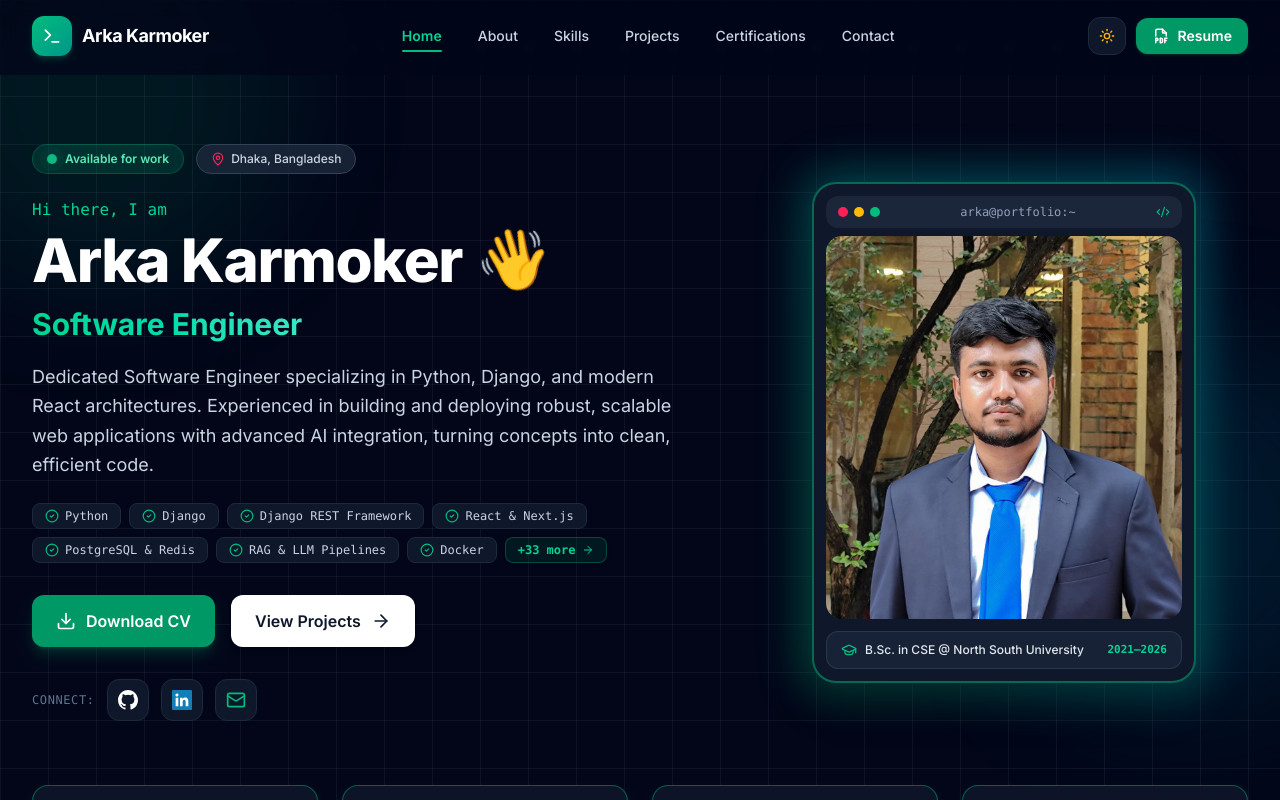
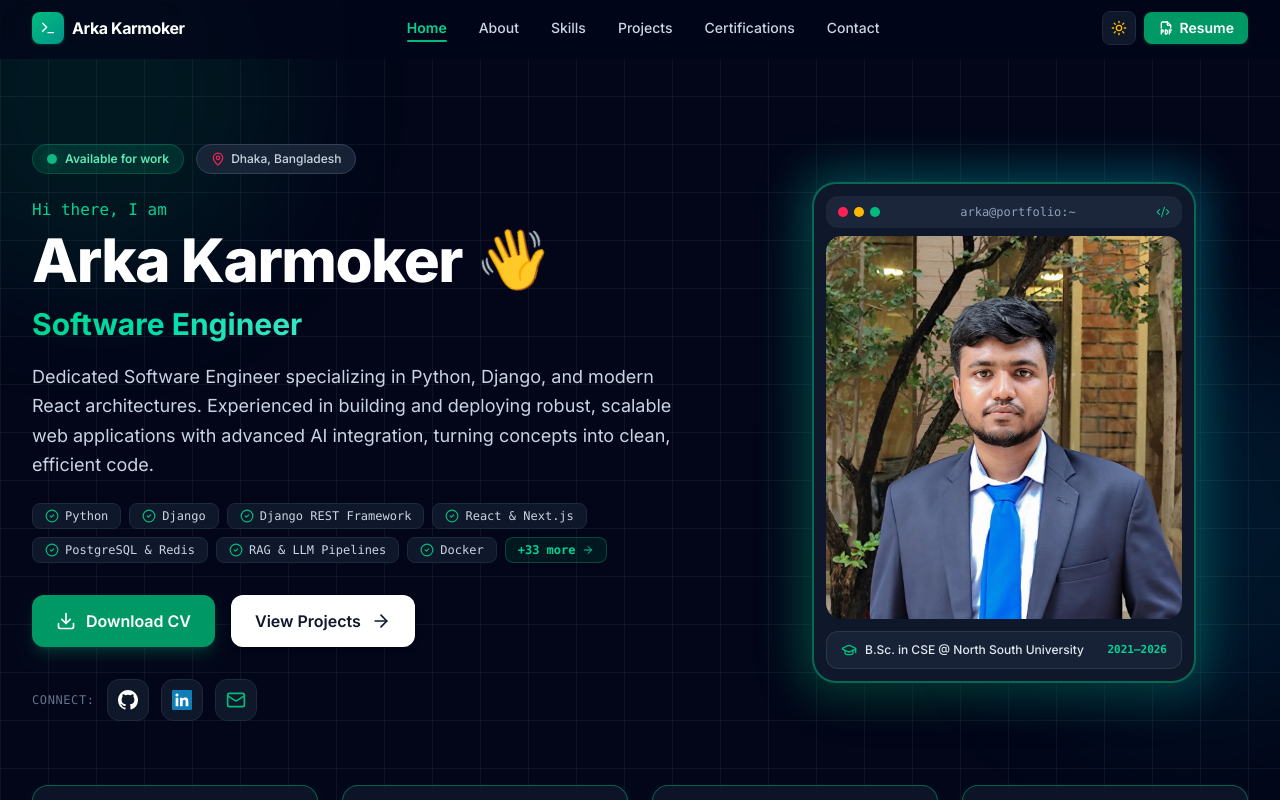
Before and after one commit to ArkaKarmoker/react-portfolio-website, a React (Vite) app: page / in a window 1280 px wide. Shown: the top 800 px of the page. Built offline with nearby package versions, Linux system fonts and the light colour scheme.

Commit message:
style(navbar): scale down brand logo and tighten navbar height to 56px

```diff
--- a/src/components/Navbar.jsx
+++ b/src/components/Navbar.jsx
@@ -74,19 +74,19 @@ const Navbar = ({ activeSection, setActiveSection, darkMode, toggleDarkMode }) =
       }`}
     >
       <nav
-        className="max-w-7xl mx-auto px-4 sm:px-6 lg:px-8 h-18 flex items-center justify-between gap-4"
+        className="max-w-7xl mx-auto px-4 sm:px-6 lg:px-8 h-14 flex items-center justify-between gap-4"
         aria-label="Main Navigation"
       >
         {/* Brand / Logo */}
         <a
           href="/"
           onClick={() => handleNavClick('home')}
-          className="flex items-center gap-2.5 group focus:outline-none shrink-0"
+          className="flex items-center gap-2 group focus:outline-none shrink-0"
         >
-          <span className="w-10 h-10 shrink-0 rounded-xl bg-gradient-to-br from-emerald-500 to-teal-600 flex items-center justify-center text-white shadow-md shadow-emerald-500/20 group-hover:scale-105 transition-transform">
-            <Terminal className="w-5 h-5" />
+          <span className="w-8 h-8 shrink-0 rounded-lg bg-gradient-to-br from-emerald-500 to-teal-600 flex items-center justify-center text-white shadow-sm shadow-emerald-500/20 group-hover:scale-105 transition-transform">
+            <Terminal className="w-4 h-4" />
           </span>
-          <span className="text-lg font-bold tracking-tight whitespace-nowrap text-slate-900 dark:text-white group-hover:text-emerald-600 dark:group-hover:text-emerald-400 transition-colors">
+          <span className="text-base font-bold tracking-tight whitespace-nowrap text-slate-900 dark:text-white group-hover:text-emerald-600 dark:group-hover:text-emerald-400 transition-colors">
             {personalInfo.name}
           </span>
         </a>
@@ -101,7 +101,7 @@ const Navbar = ({ activeSection, setActiveSection, darkMode, toggleDarkMode }) =
                   href={item.href}
                   onClick={() => handleNavClick(item.id)}
                   aria-current={isActive ? 'page' : undefined}
-                  className={`relative inline-flex items-center whitespace-nowrap px-3.5 py-2 rounded-lg text-sm font-medium transition-all duration-200 ${
+                  className={`relative inline-flex items-center whitespace-nowrap px-3 py-1.5 rounded-lg text-sm font-medium transition-all duration-200 ${
                     isActive
                       ? 'text-emerald-600 dark:text-emerald-400 font-semibold'
                       : 'text-slate-600 dark:text-slate-300 hover:text-slate-900 dark:hover:text-white hover:bg-slate-100 dark:hover:bg-slate-800/60'
@@ -109,7 +109,7 @@ const Navbar = ({ activeSection, setActiveSection, darkMode, toggleDarkMode }) =
                 >
                   {item.label}
                   {isActive && (
-                    <span className="absolute bottom-0.5 left-3.5 right-3.5 h-0.5 bg-emerald-500 rounded-full" />
+                    <span className="absolute bottom-0.5 left-3 right-3 h-0.5 bg-emerald-500 rounded-full" />
                   )}
                 </a>
               </li>
@@ -118,13 +118,13 @@ const Navbar = ({ activeSection, setActiveSection, darkMode, toggleDarkMode }) =
         </ul>
 
         {/* Right Controls: Theme Toggle, Resume CTA, Mobile Hamburger */}
-        <div className="flex items-center gap-2.5 shrink-0">
+        <div className="flex items-center gap-2 shrink-0">
           <button
             type="button"
             onClick={toggleDarkMode}
             aria-label={darkMode ? 'Switch to light mode' : 'Switch to dark mode'}
             title={darkMode ? 'Switch to Light Mode' : 'Switch to Dark Mode'}
-            className="p-2.5 rounded-xl border border-slate-200 dark:border-slate-800 bg-slate-100/80 dark:bg-slate-900 text-slate-700 dark:text-slate-200 hover:border-emerald-500/50 hover:text-emerald-600 dark:hover:text-emerald-400 transition-all cursor-pointer"
+            className="p-2 rounded-lg border border-slate-200 dark:border-slate-800 bg-slate-100/80 dark:bg-slate-900 text-slate-700 dark:text-slate-200 hover:border-emerald-500/50 hover:text-emerald-600 dark:hover:text-emerald-400 transition-all cursor-pointer"
           >
             {darkMode ? (
               <Sun className="w-4 h-4 text-amber-400" />
@@ -137,9 +137,9 @@ const Navbar = ({ activeSection, setActiveSection, darkMode, toggleDarkMode }) =
             href={personalInfo.resumeLocalUrl}
             target="_blank"
             rel="noopener noreferrer"
-            className="hidden sm:inline-flex items-center gap-2 whitespace-nowrap px-4 py-2 rounded-xl text-sm font-semibold bg-emerald-600 hover:bg-emerald-500 text-white shadow-sm shadow-emerald-600/20 transition-all hover:-translate-y-0.5"
+            className="hidden sm:inline-flex items-center gap-1.5 whitespace-nowrap px-3.5 py-1.5 rounded-lg text-sm font-semibold bg-emerald-600 hover:bg-emerald-500 text-white shadow-sm shadow-emerald-600/20 transition-all hover:-translate-y-0.5"
           >
-            <PdfIcon className="w-[18px] h-[18px]" />
+            <PdfIcon className="w-4 h-4" />
             <span>Resume</span>
           </a>
 
@@ -149,7 +149,7 @@ const Navbar = ({ activeSection, setActiveSection, darkMode, toggleDarkMode }) =
             onClick={() => setIsMobileMenuOpen((prev) => !prev)}
             aria-label="Toggle navigation menu"
             aria-expanded={isMobileMenuOpen}
-            className="lg:hidden p-2.5 rounded-xl border border-slate-200 dark:border-slate-800 bg-slate-100/80 dark:bg-slate-900 text-slate-700 dark:text-slate-200 hover:text-emerald-500 transition-colors cursor-pointer"
+            className="lg:hidden p-2 rounded-lg border border-slate-200 dark:border-slate-800 bg-slate-100/80 dark:bg-slate-900 text-slate-700 dark:text-slate-200 hover:text-emerald-500 transition-colors cursor-pointer"
           >
             {isMobileMenuOpen ? (
               <X className="w-5 h-5" />
```
